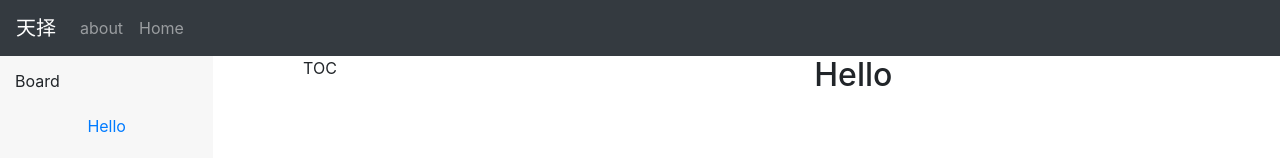
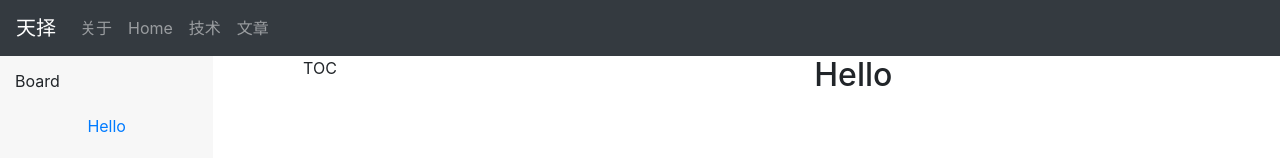
Before and after one commit to xalc/HunterStock, a React (Create React App) app: page /home in a window 1280 px wide. Shown: the top 158 px of the page. Built offline with nearby package versions, Linux system fonts and the light colour scheme.

Commit message:
collease the header when select item

```diff
--- a/src/components/SideBar/SideBar.js
+++ b/src/components/SideBar/SideBar.js
@@ -20,9 +20,11 @@ class SideBar extends Component  {
         };
     }
     handleCollapse = () => {
+        console.log('handle collapse');
         this.setState( (prevState) => ({collapsed: !prevState.collapsed}));
     }
     closeCollapse = () => {
+        console.log('close collapse');
         this.setState({collapsed: false});
     }
     render() {
@@ -44,8 +46,12 @@ class SideBar extends Component  {
 
                     <OverflowWrapper >
                         <Nav defaultActiveKey="/hello" className="flex-column" onSelect={this.closeCollapse}>
-                            <Nav.Link as={NavLink} to={`${this.props.match.url}/hello`}>Hello</Nav.Link>
-                            <Nav.Link as={NavLink} to={`${this.props.match.url}/test`}>Test</Nav.Link>
+                        <Nav.Item>
+                            <Nav.Link as={NavLink} to={`${this.props.match.url}/hello`} href='/'>Hello</Nav.Link>
+                        </Nav.Item>
+                        <Nav.Item>
+                            <Nav.Link as={NavLink} to={`${this.props.match.url}/test`} href='/'>Test</Nav.Link>
+                        </Nav.Item>
                         </Nav>
                     </OverflowWrapper>
 
--- a/src/containers/App/App.js
+++ b/src/containers/App/App.js
@@ -17,6 +17,12 @@ function App() {
         </Route>
         <Route path="/home">
           <HomePage />
+        </Route>
+        <Route path="/tech">
+          <Tech />
+        </Route>
+        <Route path="/blog">
+          <Blog />
         </Route>
       </Switch>
     </div>
@@ -39,3 +45,16 @@ function Root() {
     </div>
   );
 }
+function Tech() {
+  return (
+    <div>
+      <h2>技术</h2>
+    </div>
+  );
+}function Blog() {
+  return (
+    <div>
+      <h2>文章</h2>
+    </div>
+  );
+}
--- a/src/containers/Header/Header.js
+++ b/src/containers/Header/Header.js
@@ -1,18 +1,22 @@
-import React, {useState} from 'react';
+import React from 'react';
 import { Navbar, Nav } from 'react-bootstrap';
 import { Link } from 'react-router-dom';
 import styles from './Header.module.scss';
 function Header() {
-  const [expanded, setExpanded] = useState(false);
     return (
       <div className={styles.header}>
-        <Navbar bg="dark" variant="dark" expand="lg">
+        <Navbar collapseOnSelect bg="dark" variant="dark" expand="lg">
+
             <Navbar.Brand as= {Link} to="/home" >天择</Navbar.Brand>
-            <Navbar.Toggle onClick={() => setExpanded(!expanded)} />
+            <Navbar.Toggle />
+
             <Navbar.Collapse >
-                <Nav className="mr-auto" onClick={() => setExpanded(false)}>
-                    <Nav.Link as= {Link} to="/about">about</Nav.Link>
-                    <Nav.Link as= {Link} to="/home">Home</Nav.Link>
+                <Nav className="mr-auto">
+                    <Nav.Link as= {Link} to="/about" href='/'>关于</Nav.Link>
+                    <Nav.Link as= {Link} to="/home" href='/'>Home</Nav.Link>
+                    <Nav.Link as= {Link} to="/tech" href='/'>技术</Nav.Link>
+                    <Nav.Link as= {Link} to="/blog" href='/'>文章</Nav.Link>
+                    {/* if no hrer attr the collapseOnselect will not work... */}
                 </Nav>
             </Navbar.Collapse>
 
--- a/src/containers/HomePage/HomePage.js
+++ b/src/containers/HomePage/HomePage.js
@@ -12,7 +12,6 @@ function HellotPage() {
 function HomePage() {
     let { path } = useRouteMatch();
     return (
-        <>
             <Container fluid>
                 <Row className="flex-xl-nowrap">
                     <Col as={SideBar} sm={12} md={3} xl={2}> </Col>
@@ -36,8 +35,6 @@ function HomePage() {
                     </Col>
                 </Row>
             </Container>
-
-        </>
     );
   }
 
```
